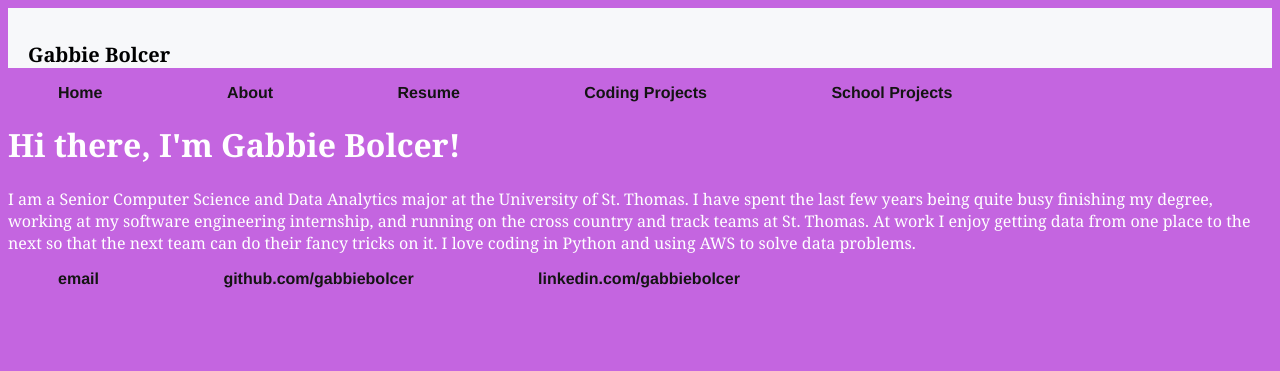
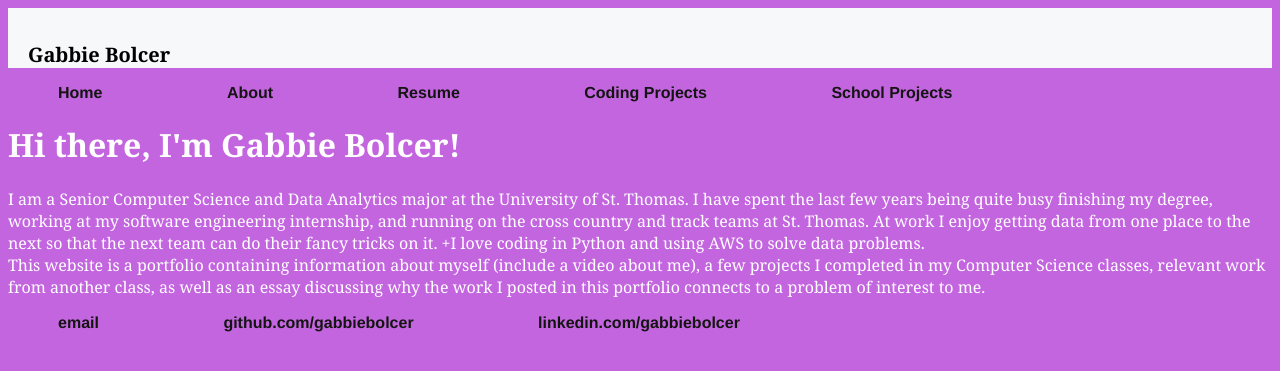
Before and after one commit to gabbiebolcer/gabbiebolcer.github.io, a Jekyll site: the page built from index.html, in a window 1280 px wide. Shown: the top 371 px of the page. Built offline with Jekyll 4.4.1, drawn with Linux system fonts in a browser that asks for light colours.

Commit message:
update home page

```diff
--- a/index.html
+++ b/index.html
@@ -6,5 +6,9 @@ title: Gabbie Bolcer
 	<h1>Hi there, I'm Gabbie Bolcer!</h1>
 	<p> I am a Senior Computer Science and Data Analytics major at the University of St. Thomas. I have spent the last few years being quite busy finishing my degree, working
   at my software engineering internship, and running on the cross country and track teams at St. Thomas. At work I enjoy getting data from one place to the next so
-  that the next team can do their fancy tricks on it. I love coding in Python and using AWS to solve data problems.</a></p>
+  that the next team can do their fancy tricks on it. +I love coding in Python and using AWS to solve data problems.
+		<br> This website is a portfolio containing information about myself (include a video about me), a few projects I completed in my Computer Science classes,
+	relevant work from another class, as well as an essay discussing why the work I posted in this portfolio connects to a problem of interest to me. </br>
+
+	</a></p>
 </div><!-- /.blurb -->
```
